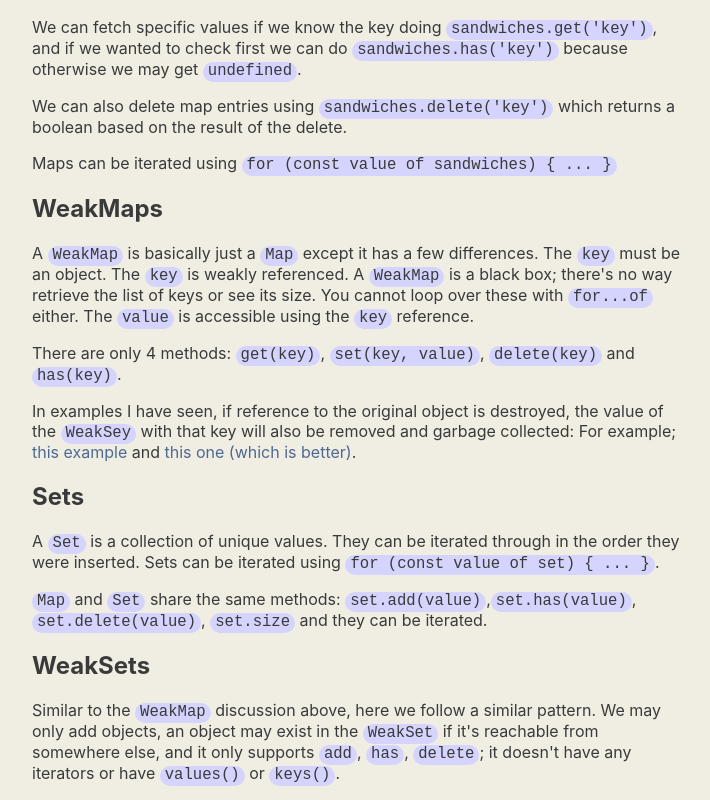
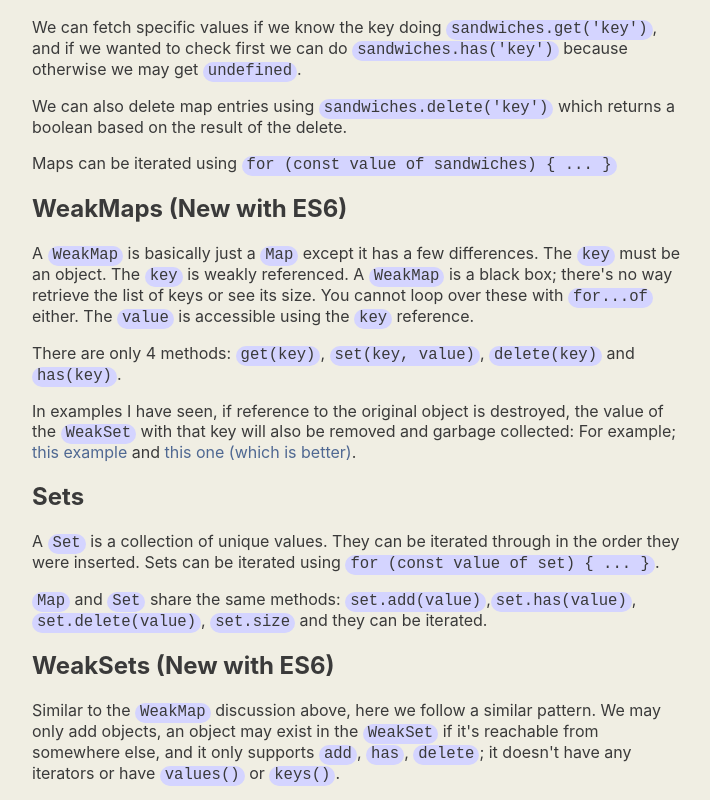
Before and after one commit to drbzyx/es6-concepts, a Next.js app in the folder app/: page /collections in a window 1280 px wide. Shown: the part 329-1129 px from the top of the page, without its empty margins (280-990 px from the left). Built offline with nearby package versions, Linux system fonts and the light colour scheme.

Commit message:
Pages(Collections): Fix typos

```diff
--- a/app/pages/collections.js
+++ b/app/pages/collections.js
@@ -45,7 +45,7 @@ export default function Maps() {
         </Paragraph>
       </Section>
       <Section>
-        <Subheading>WeakMaps</Subheading>
+        <Subheading>WeakMaps (New with ES6)</Subheading>
         <Paragraph>
           A <Code>WeakMap</Code> is basically just a <Code>Map</Code> except it
           has a few differences. The <Code>key</Code> must be an object. The{' '}
@@ -61,7 +61,7 @@ export default function Maps() {
         </Paragraph>
         <Paragraph>
           In examples I have seen, if reference to the original object is
-          destroyed, the value of the <Code>WeakSey</Code> with that key will
+          destroyed, the value of the <Code>WeakSet</Code> with that key will
           also be removed and garbage collected: For example;{' '}
           <Link href='https://javascript.plainenglish.io/weakmaps-illustrated-8169ce4764bb'>
             this example
@@ -88,7 +88,7 @@ export default function Maps() {
         </Paragraph>
       </Section>
       <Section>
-        <Subheading>WeakSets</Subheading>
+        <Subheading>WeakSets (New with ES6)</Subheading>
         <Paragraph>
           Similar to the <Code>WeakMap</Code> discussion above, here we follow a
           similar pattern. We may only add objects, an object may exist in the{' '}
```
